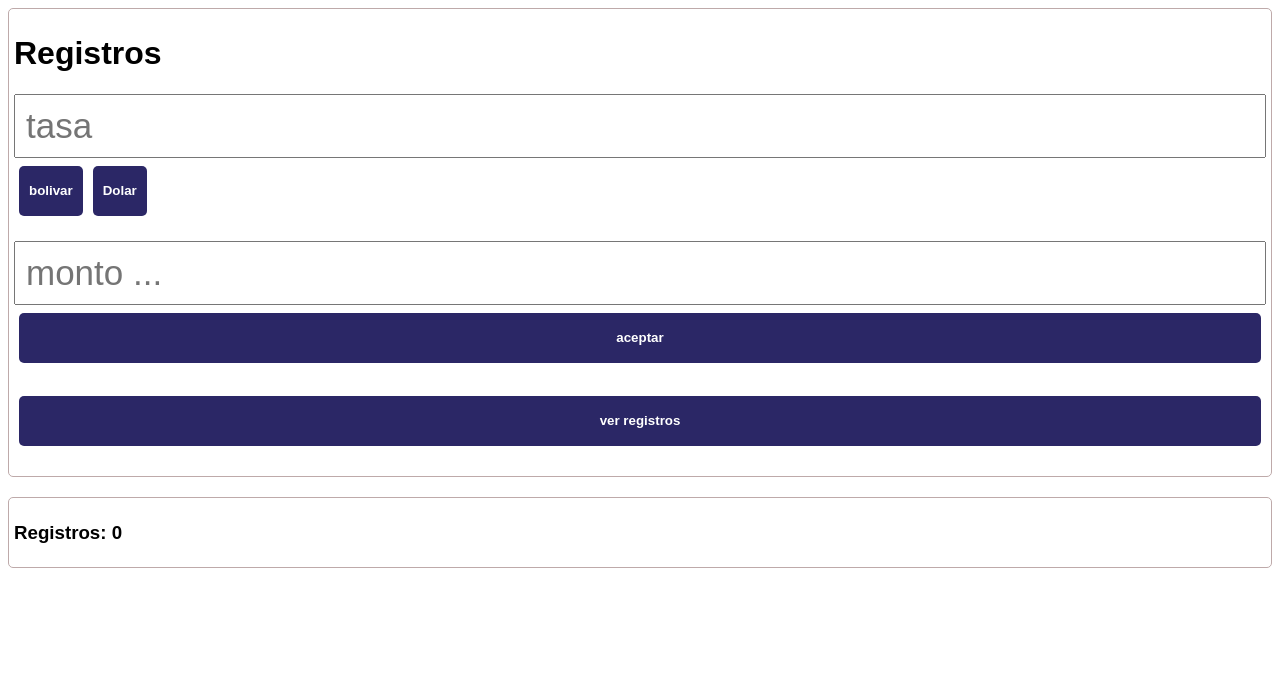
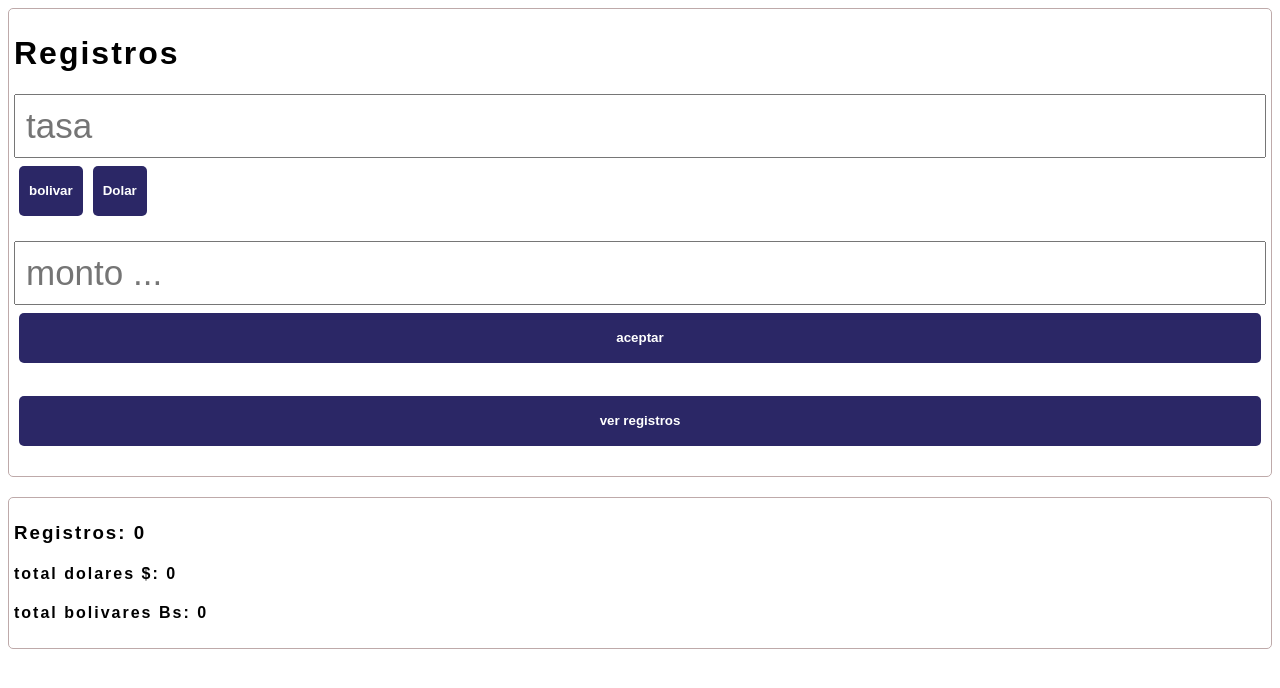
Before and after one commit to samuelpaez/app-frontend-registros, a React (Vite) app: page / in a window 1280 px wide. Shown: the top 688 px of the page. Built offline with nearby package versions, Linux system fonts and the light colour scheme.

Commit message:
registros-backend

```diff
--- a/src/componentes/Lista.jsx
+++ b/src/componentes/Lista.jsx
@@ -3,11 +3,18 @@ import { ContextoGlobal } from "../contexto/contexto";
 
 function Lista() {
 
-    const {lista, eliminaritem}= useContext(ContextoGlobal)
+    const {lista, eliminaritem, totaldolares, totalbolivares}= useContext(ContextoGlobal)
   return (
     <>
       <div className="card">
+              <div className="visores">
+
                   <h3>Registros: {lista.length} </h3>
+                  <h4>total dolares $: {totaldolares}</h4>
+                  <h4>total bolivares Bs: {totalbolivares}</h4>
+
+              </div>
+
       {
         lista.map((e,i)=> <div key={i} className="card item-lista">
           <p>Bs: {e.dinerobolivar.toFixed(2)}</p>
--- a/src/contexto/contexto.jsx
+++ b/src/contexto/contexto.jsx
@@ -13,21 +13,23 @@ function ProveedorDatos(props) {
   const [verregistro, setverregistro] = useState(false);
   const [ano, setano] = useState(0);
   const [mes, setmes] = useState("");
-  const eliminaritem =async(id)=>{
-    const eliminar = await axios.post(url+'eliminar',{
-      id
-    })
-    console.log(eliminar)
-    setlista(eliminar.data)
-  }
+  const [totaldolares, settotaldolares] = useState(0);
+  const [totalbolivares,settotalbolivares] = useState(0)
+  const eliminaritem = async (id) => {
+    const eliminar = await axios.post(url + "eliminar", {
+      id,
+    });
+    console.log(eliminar);
+    setlista(eliminar.data);
+  };
   const buscarregistros = async () => {
     const buscar = await axios.post(url + "buscar", {
       ano,
       mes,
     });
-    if(buscar.data.length === 0){
-      alert('no hay registros')
-      return
+    if (buscar.data.length === 0) {
+      alert("no hay registros");
+      return;
     }
     console.log(buscar.data);
     setlista(buscar.data);
@@ -48,7 +50,12 @@ function ProveedorDatos(props) {
       dinerobolivar: bolivar ? monto : tasa * monto,
       dinerodolar: dolar ? monto : monto / tasa,
     });
-    console.log(enviar.data);
+    console.log(enviar);
+    if (enviar.status === 200) {
+      alert("registros exitoso");
+    } else {
+      alert("error de registro");
+    }
   };
   const activarbolivardolar = async (numero) => {
     if (numero === 1) {
@@ -59,9 +66,25 @@ function ProveedorDatos(props) {
       setbolivar(false);
     }
   };
+
+  const sumartotales = async () => {
+    let sumadolar = 0;
+    let sumabolivar = 0;
+    lista.map((e) => {
+      sumabolivar = sumabolivar + e.dinerobolivar;
+      sumadolar = sumadolar + e.dinerodolar;
+    });
+    settotaldolares(sumadolar);
+    settotalbolivares(sumabolivar)
+  };
+  useEffect(() => {
+    sumartotales();
+  }, [lista]);
   return (
     <ContextoGlobal.Provider
       value={{
+        totalbolivares,
+        totaldolares,
         eliminaritem,
         lista,
         setlista,
--- a/src/index.css
+++ b/src/index.css
@@ -1,5 +1,6 @@
 body {
   font-family: sans-serif;
+  letter-spacing: 2px;
 }
 
 input {
@@ -49,3 +50,8 @@ select {
   padding: 0;
   margin: 0;
 }
+
+.visores{
+  margin: 0;
+  padding: 0;
+}
```
